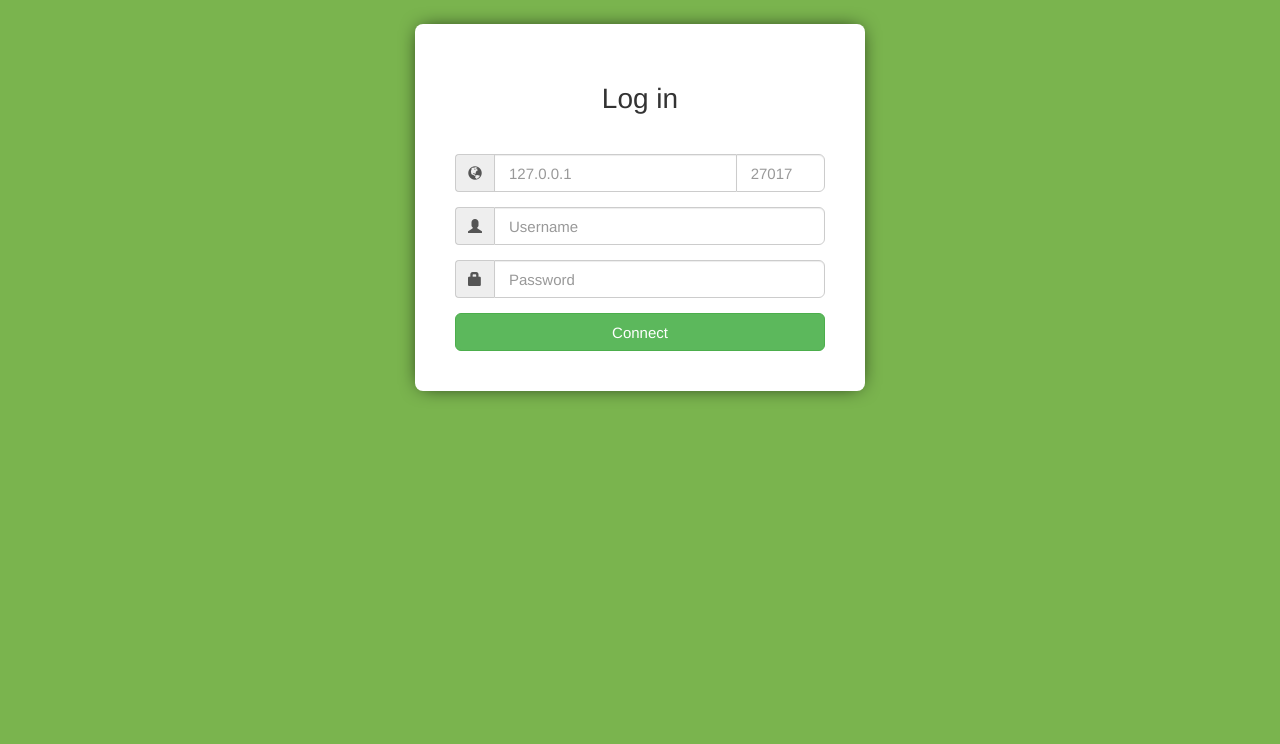
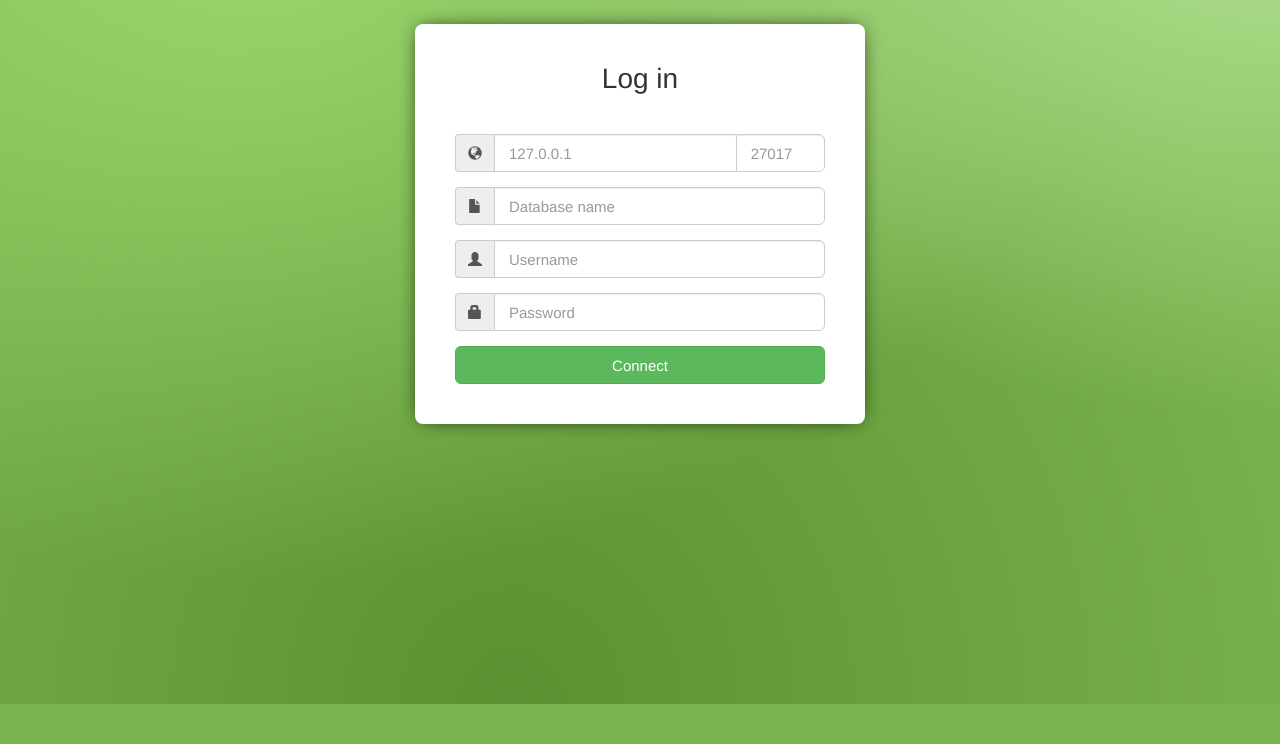
Before and after one commit to apaszke/supermongo, a website: page public/login.html in a window 1280 px wide. Shown: the part 96-840 px from the top of the page. Before the commit the page ends 800 px from the top, so only its background shows below. Drawn offline with nearby package versions, Linux system fonts and the light colour scheme.

Commit message:
finished login layout

```diff
--- a/public/css/login.css
+++ b/public/css/login.css
@@ -1,11 +1,21 @@
+html, body {
+  height:100%;
+}
+
 body {
   background-color: #7ab44e;
+  background-image: radial-gradient(at right top, #b2e090 0, rgba(178,244,144,0) 45%),
+                    radial-gradient(at 20% top, #9bd76e 0, rgba(155,215,110,0) 60%),
+                    radial-gradient(at 40% bottom, #5b9231 0, rgba(91,146,49,0) 80%);
+  background-size: 100% 100%;
+  background-repeat: no-repeat;
   text-align: center;
 }
 
 h1 {
   margin-top: 40px;
   margin-bottom: 40px;
+  color: #111;
 }
 
 input[type]:focus {
@@ -27,6 +37,7 @@ input[type]:focus {
   font-weight:200;
   font-size:2em;
   margin-bottom: 40px;
+  margin-top: 0px;
 }
 
 .input-lg {
--- a/public/js/controllers.js
+++ b/public/js/controllers.js
@@ -1,4 +1,5 @@
 var supermongoControllers = angular.module('supermongoControllers', []);
 
 supermongoControllers.controller('MainCtrl', function($scope) {
+
 })
--- a/public/login.html
+++ b/public/login.html
@@ -26,6 +26,12 @@
       </div>
       <div class="form-group">
         <div class="input-group">
+          <div class="input-group-addon"><span class="glyphicon glyphicon-file"></span></div>
+          <input type="text" class="form-control input-lg" placeholder="Database name">
+        </div>
+      </div>
+      <div class="form-group">
+        <div class="input-group">
           <div class="input-group-addon"><span class="glyphicon glyphicon-user"></span></div>
           <input type="text" class="form-control input-lg" placeholder="Username">
         </div>
```
Also changed, not shown: index.js (+17 -2 lines).
